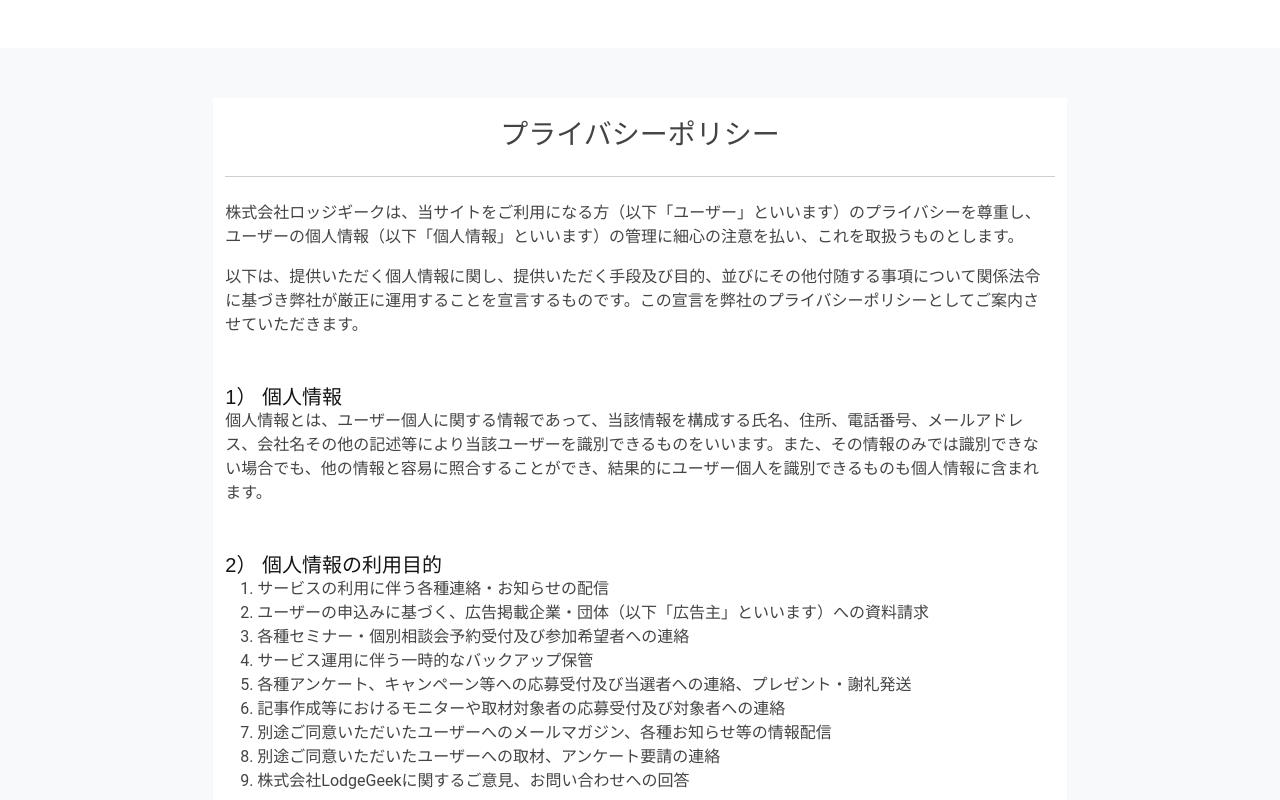
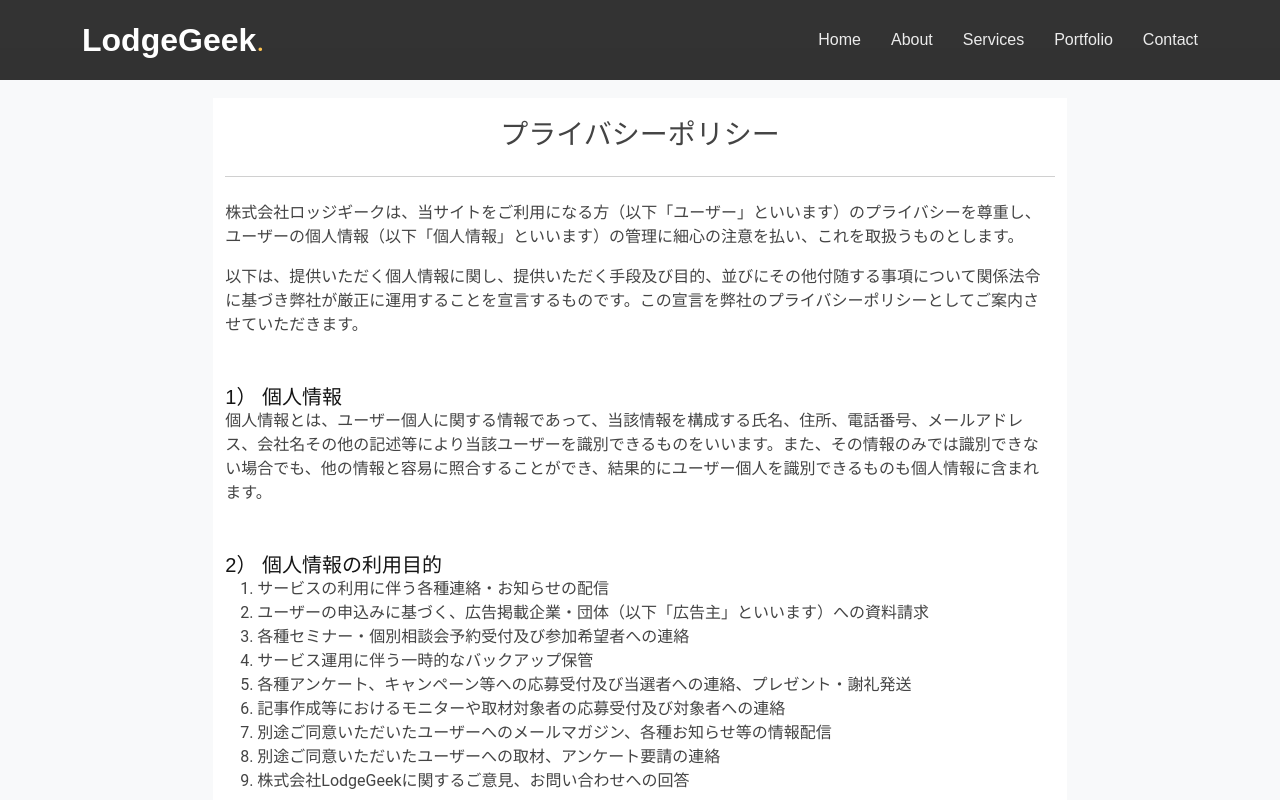
Before and after one commit to shen341/loggegeek, a SvelteKit app: page /term in a window 1280 px wide. Shown: the top 800 px of the page. Built offline with nearby package versions, Linux system fonts and the light colour scheme.

Commit message:
add navigation into Header

```diff
--- a/src/routes/Footer.svelte
+++ b/src/routes/Footer.svelte
@@ -33,7 +33,7 @@
           <div class="col-lg-2 col-md-3 footer-links">
             <h4>リンク</h4>
             <ul>
-              <li><i class="bi bi-chevron-right"></i> <a href="#"> ホーム</a></li>
+              <li><i class="bi bi-chevron-right"></i> <a href="/#"> ホーム</a></li>
               <li><i class="bi bi-chevron-right"></i> <a href="/#about"> 概要</a></li>
               <li><i class="bi bi-chevron-right"></i> <a href="/#services"> サービス</a></li>
               <!-- <li><i class="bi bi-chevron-right"></i> <a href="#"> Terms of service</a></li> -->
@@ -69,4 +69,4 @@
       </div>
     </div>
 
-  </footer>
+</footer>
--- a/src/routes/Header.svelte
+++ b/src/routes/Header.svelte
@@ -16,10 +16,10 @@
       <!-- svelte-ignore a11y-no-static-element-interactions -->
       <nav id="navmenu" class="navmenu {mobileMenuOpen?'active_mobile_memu':""}">
         <ul>
-          <li><a href="#hero" class="">Home<br></a></li>
-          <li><a href="#about">About</a></li>
-          <li><a href="#services">Services</a></li>
-          <li><a href="#portfolio">Portfolio</a></li>
+          <li><a href="/#hero" class="">Home<br></a></li>
+          <li><a href="/#about">About</a></li>
+          <li><a href="/#services">Services</a></li>
+          <li><a href="/#portfolio">Portfolio</a></li>
           <!-- <li><a href="#team">Team</a></li> -->
           <!-- <li class="dropdown"><a href="#"><span>Dropdown</span> <i class="bi bi-chevron-down toggle-dropdown"></i></a>
             <ul>
--- a/src/routes/term/+page.svelte
+++ b/src/routes/term/+page.svelte
@@ -3,12 +3,14 @@
      import '../styltes/bootstrap.min.css';
 	 import '../styltes/main.css';
      import  MetaTagComponent from "../Components/MetaTagComponent.svelte";
+     import Header from '../Header.svelte';
 
 </script>
 
 <svelte:head>
 	<MetaTagComponent/>
 </svelte:head>
+<Header/>
 <div class="container-fluid bg-light bg-icon my-5 py-6">
     <div class="row justify-content-center">
         <div class="col-12 col-lg-10 col-xl-8 bg-white" style="margin-top: 50px;">
```
